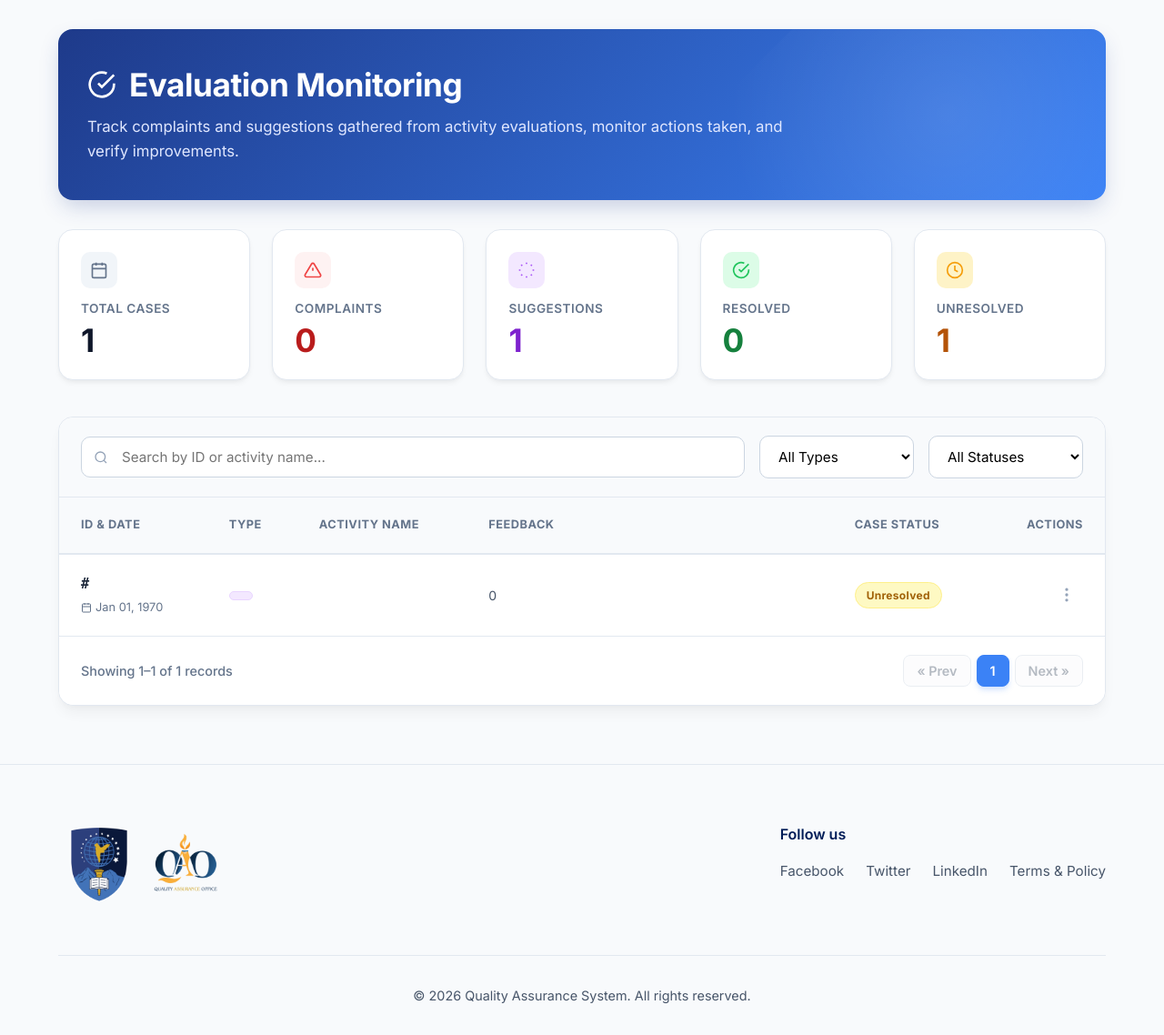
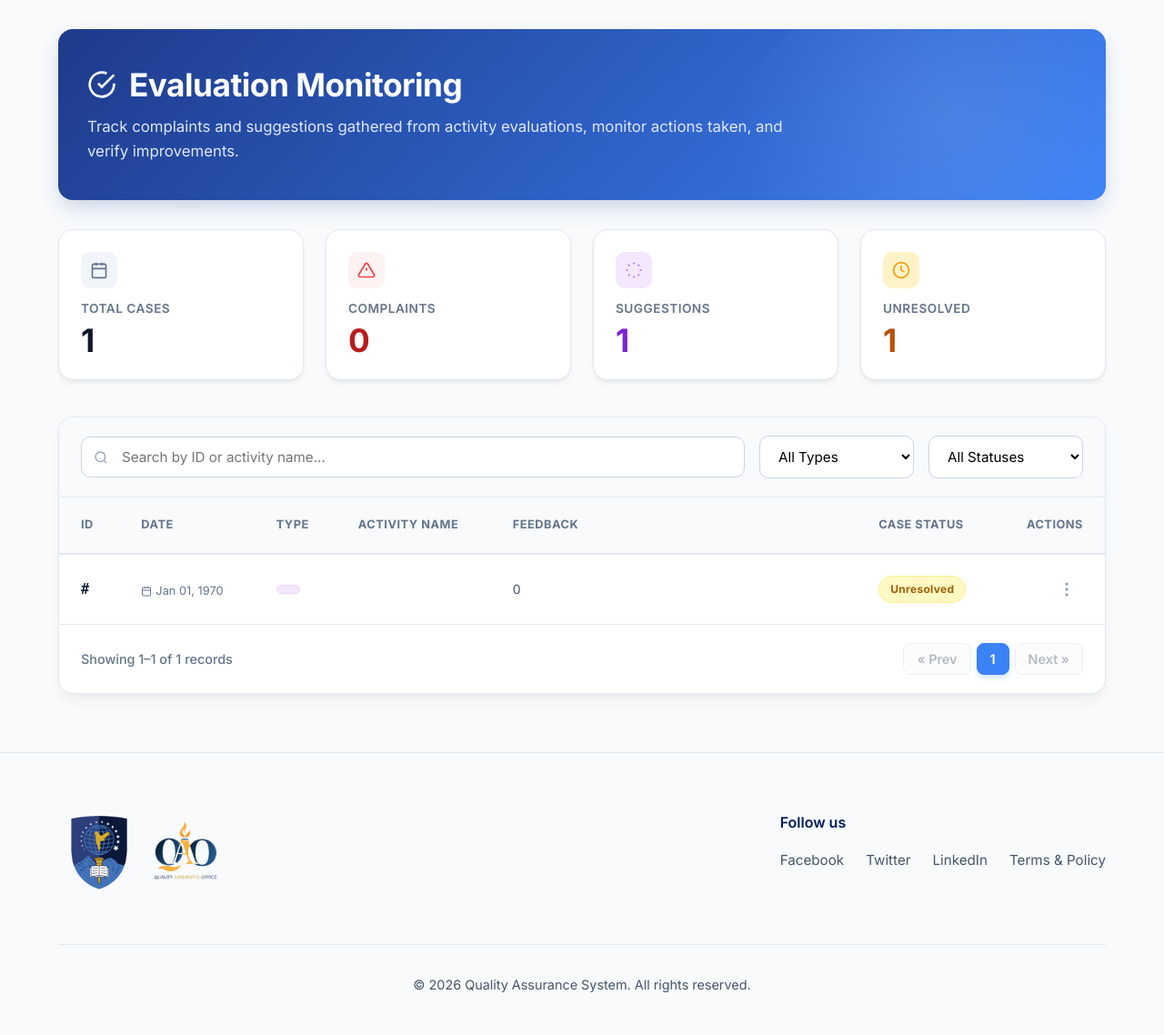
Before and after one commit to Tedeyy/Quality-Assurance-System, a PHP site: the page made by views/content/ame/evaluationmonitoring.php in a window 1280 px wide. Shown: the whole page at 91% size. After the commit the page ends 1092 px from the top, so only its background shows below. Run offline with PHP 8.4, Linux system fonts and the light colour scheme; the template is opened without the code that fills it, so the values that code supplies are empty.

Commit message:
imrpoved table col

```diff
--- a/views/content/ame/evaluationmonitoring.php
+++ b/views/content/ame/evaluationmonitoring.php
@@ -165,13 +165,6 @@ foreach ($monitoring_data as $r) {
             <div class="em-stat-value" style="color:#7e22ce;"><?= $stats['suggestion'] ?></div>
         </div>
         <div class="em-stat-card">
-            <div class="em-stat-icon-wrapper" style="background: #dcfce7; color: #22c55e;">
-                <svg width="20" height="20" viewBox="0 0 24 24" fill="none" stroke="currentColor" stroke-width="2"><path d="M22 11.08V12a10 10 0 1 1-5.93-9.14"/><polyline points="22 4 12 14.01 9 11.01"/></svg>
-            </div>
-            <div class="em-stat-title">Resolved</div>
-            <div class="em-stat-value" style="color:#15803d;"><?= $stats['resolved'] ?></div>
-        </div>
-        <div class="em-stat-card">
             <div class="em-stat-icon-wrapper" style="background: #fef3c7; color: #f59e0b;">
                 <svg width="20" height="20" viewBox="0 0 24 24" fill="none" stroke="currentColor" stroke-width="2"><circle cx="12" cy="12" r="10"/><polyline points="12 6 12 12 16 14"/></svg>
             </div>
@@ -211,7 +204,8 @@ foreach ($monitoring_data as $r) {
         <table class="em-table" id="emTable">
             <thead>
                 <tr>
-                    <th>ID & Date</th>
+                    <th>ID</th>
+                    <th>Date</th>
                     <th>Type</th>
                     <th>Activity Name</th>
                     <th style="width:35%;">Feedback</th>
@@ -242,6 +236,10 @@ foreach ($monitoring_data as $r) {
 
                             <td>
                                 <div style="font-weight:700; color:#1e293b; font-family:monospace; font-size:.95rem; letter-spacing: 0.5px;">#<?= htmlspecialchars($row['feedback_id']) ?></div>
+
+                            </td>
+
+                            <td>
                                 <div style="font-size:.8rem; color:#64748b; margin-top:4px; display: flex; align-items: center; gap: 4px;">
                                     <svg width="12" height="12" viewBox="0 0 24 24" fill="none" stroke="currentColor" stroke-width="2"><rect x="3" y="4" width="18" height="18" rx="2" ry="2"/><line x1="16" y1="2" x2="16" y2="6"/><line x1="8" y1="2" x2="8" y2="6"/><line x1="3" y1="10" x2="21" y2="10"/></svg>
                                     <?= date('M d, Y', strtotime($row['created_at'])) ?>
```
